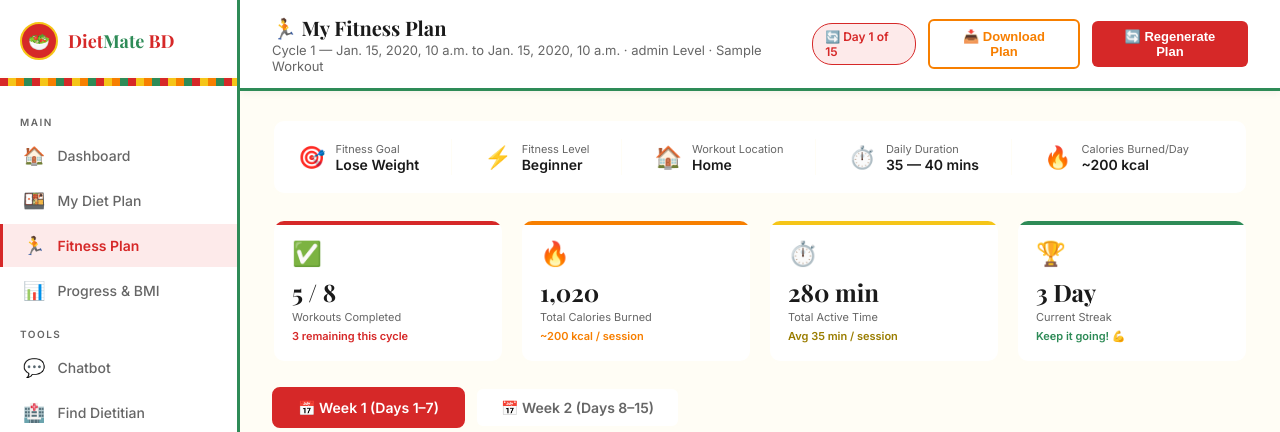
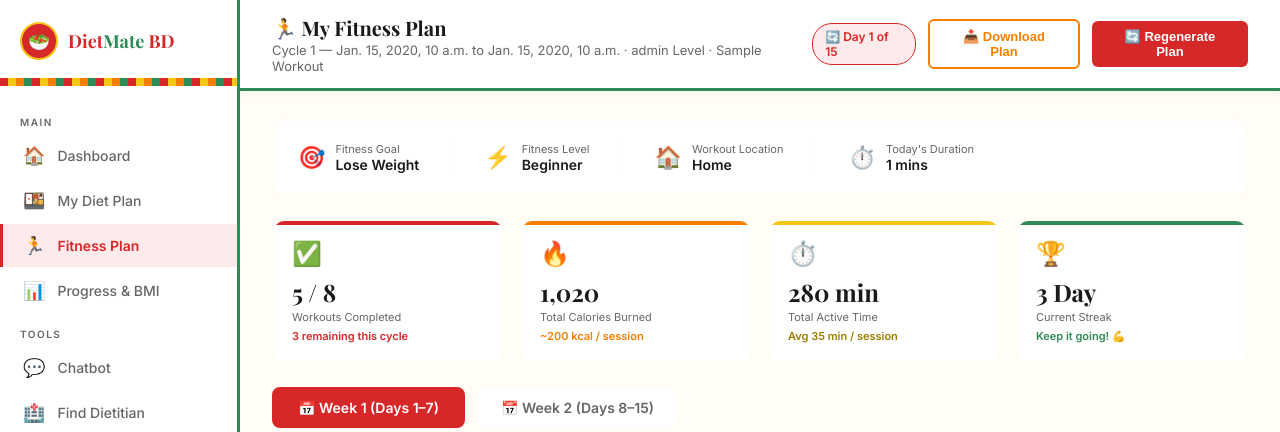
Before and after one commit to adila-afsara/Smart-Diet-Fitness-Planner, a Django app: template templates/DietMate_fitnessplan.html in a window 1280 px wide. Shown: the top 432 px of the page. Run offline with Django 5.2, Linux system fonts and the light colour scheme; tables that the repository leaves empty hold one stand-in row (values such as "Sample post"); the template is opened without the code that fills it: values that come from a table or form of the project are taken from there, most other values are stand-ins (such as "Sample title", 1, 10 or a date in 2020).

Commit message:
Update DietMate_fitnessplan.html

```diff
--- a/templates/DietMate_fitnessplan.html
+++ b/templates/DietMate_fitnessplan.html
@@ -228,12 +228,13 @@
     <div class="content">
 
       <!-- Plan Info Bar -->
+
          <div class="plan-info-bar">
   <div class="plan-info-item">
     <div class="plan-info-icon">🎯</div>
     <div>
       <div class="plan-info-label">Fitness Goal</div>
-            <div class="plan-info-value">Lose Weight</div>
+      <div class="plan-info-value">{{ profile.health_goal }}</div>
     </div>
   </div>
   <div class="plan-divider"></div>
@@ -241,7 +242,7 @@
     <div class="plan-info-icon">⚡</div>
     <div>
       <div class="plan-info-label">Fitness Level</div>
-            <div class="plan-info-value">Beginner</div>
+      <div class="plan-info-value">{{ profile.activity_level }}</div>
     </div>
   </div>
   <div class="plan-divider"></div>
@@ -249,23 +250,15 @@
     <div class="plan-info-icon">🏠</div>
     <div>
       <div class="plan-info-label">Workout Location</div>
-            <div class="plan-info-value">Home</div>
+      <div class="plan-info-value">{{ profile.workout_location }}</div>
     </div>
   </div>
   <div class="plan-divider"></div>
   <div class="plan-info-item">
     <div class="plan-info-icon">⏱️</div>
     <div>
-            <div class="plan-info-label">Daily Duration</div>
-            <div class="plan-info-value">35 — 40 mins</div>
-          </div>
-        </div>
-        <div class="plan-divider"></div>
-        <div class="plan-info-item">
-          <div class="plan-info-icon">🔥</div>
-          <div>
-            <div class="plan-info-label">Calories Burned/Day</div>
-            <div class="plan-info-value">~200 kcal</div>
+      <div class="plan-info-label">Today's Duration</div>
+      <div class="plan-info-value">{% if is_rest_day %}Rest Day{% else %}{{ total_duration }} mins{% endif %}</div>
     </div>
   </div>
 </div>
```
Lines whose indentation alone changed are shown as unchanged.
